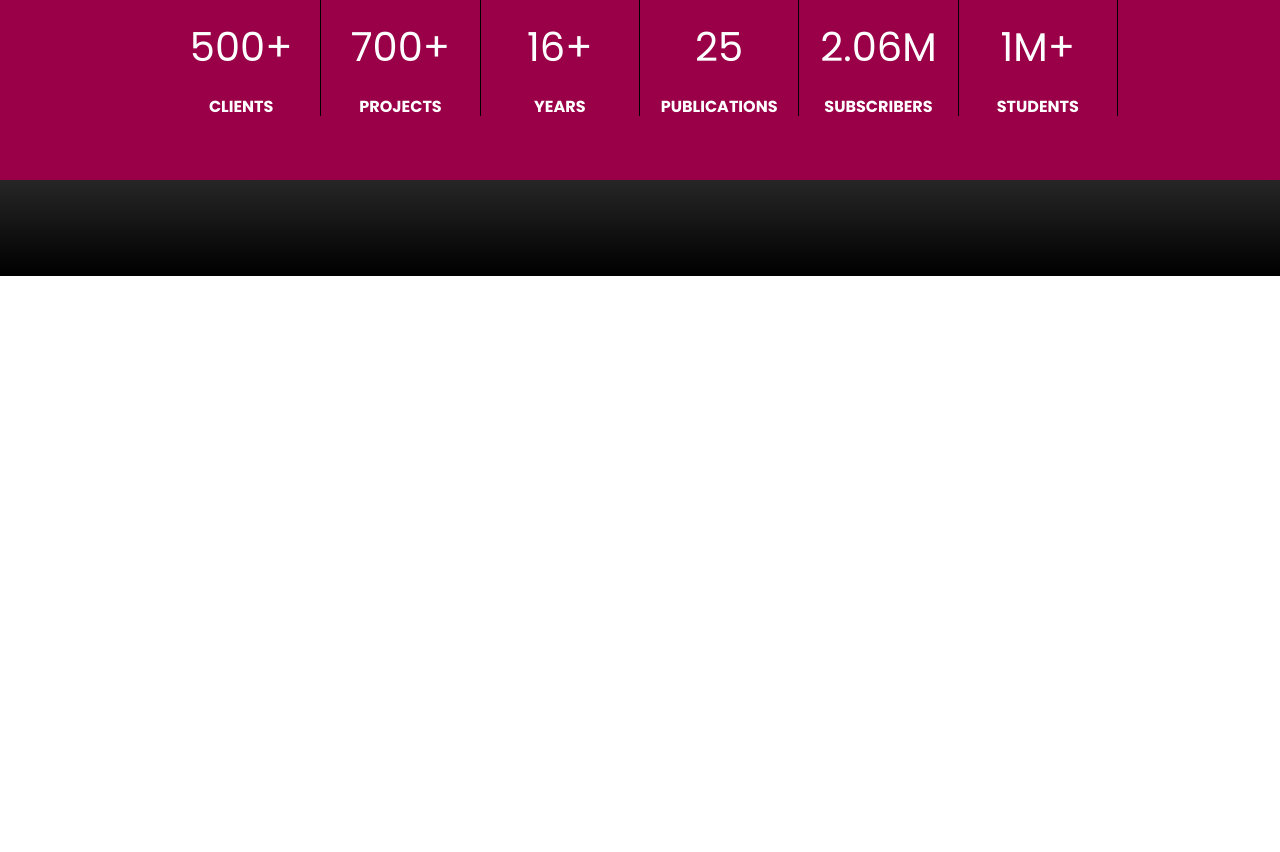
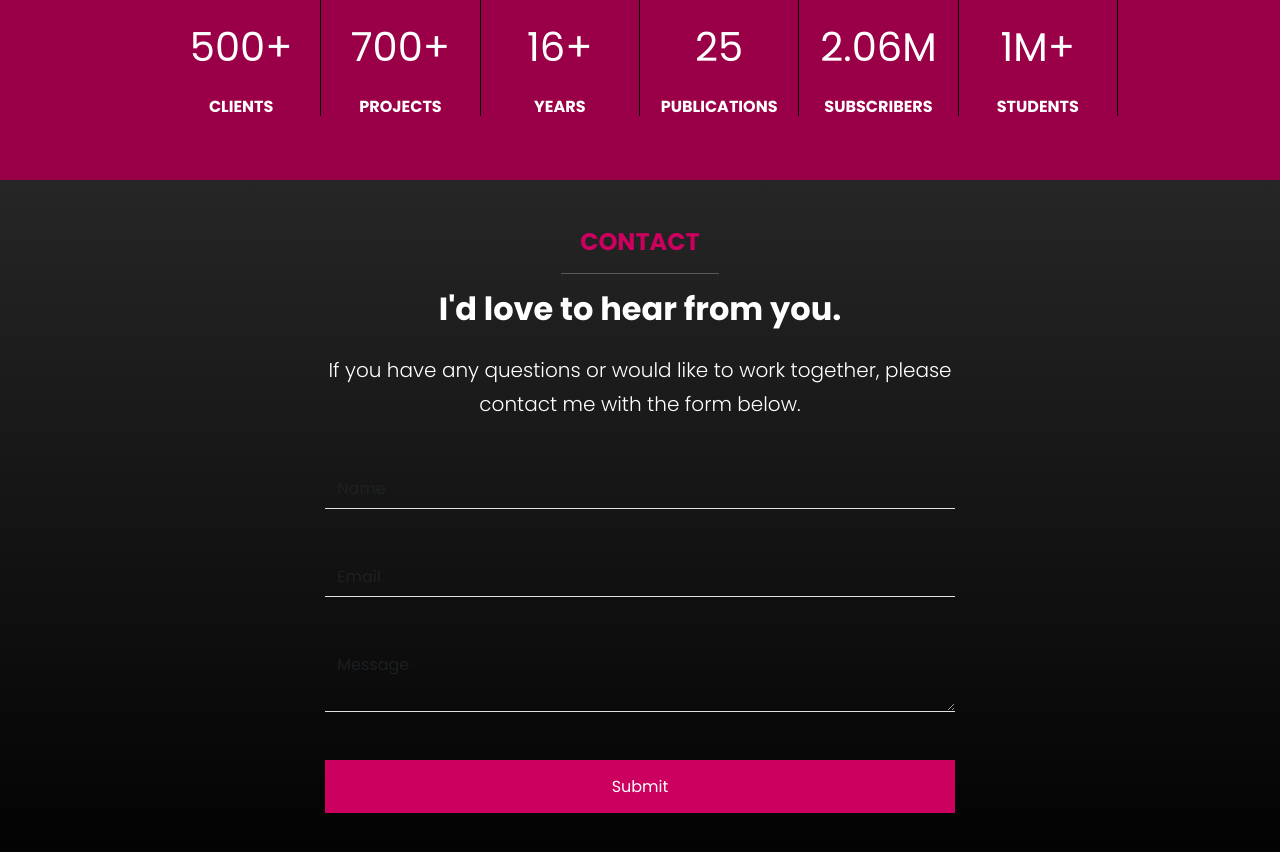
Before and after one commit to eldiaby/Portfolio, a website: page index.html in a window 1280 px wide. Shown: the part 5954-6806 px from the top of the page. Before the commit the page ends 6230 px from the top, so only its background shows below. Drawn offline with Linux system fonts and the light colour scheme.

Commit message:
Add the contact section

```diff
--- a/index.html
+++ b/index.html
@@ -459,11 +459,45 @@
       </section>
       <!-- End of status section -->
       <!-- ========================================================================== -->
-      <!-- Start of contactsection -->
+      <!-- Start of contact section -->
       <section class="section-contact text-bg-dark bg-gradient py-5">
+        <div class="container">
+          <div class="row">
+            <div class="col-md-8 offset-md-2">
+              <div class="text-center mb-5">
+                <h4 class="text-uppercase fw-bold text-primary">Contact</h4>
+                <hr class="w-25 mx-auto" />
+                <h2 class="mb-4">I'd love to hear from you.</h2>
+                <p class="lead">
+                  If you have any questions or would like to work together, please
+                  contact me with the form below.
+                </p>
+              </div>
 
+              <!-- Form -->
+              <form name="contact" netlify>
+                <div class="mb-5">
+                  <input type="text"
+                    class="form-control bg-transparent border-top-0 border-start-0 border-end-0 rounded-0 border-muted text-white"
+                    name="name" placeholder="Name" />
+                </div>
+                <div class="mb-5">
+                  <input type="email"
+                    class="form-control bg-transparent border-top-0 border-start-0 border-end-0 rounded-0 border-muted text-white"
+                    name="email" placeholder="Email" />
+                </div>
+                <div class="mb-5">
+                  <textarea
+                    class="form-control bg-transparent border-top-0 border-start-0 border-end-0 rounded-0 border-muted text-white"
+                    name="message" placeholder="Message"></textarea>
+                </div>
+                <div class="mb-5 d-grid">
+                  <button type="submit" class="btn btn-primary">Submit</button>
+                </div>
+              </form>
+            </div>
       </section>
-      <!-- End of contactsection -->
+      <!-- End of contact section -->
       <!-- ========================================================================== -->
       <!-- Start of               section -->
 
```
